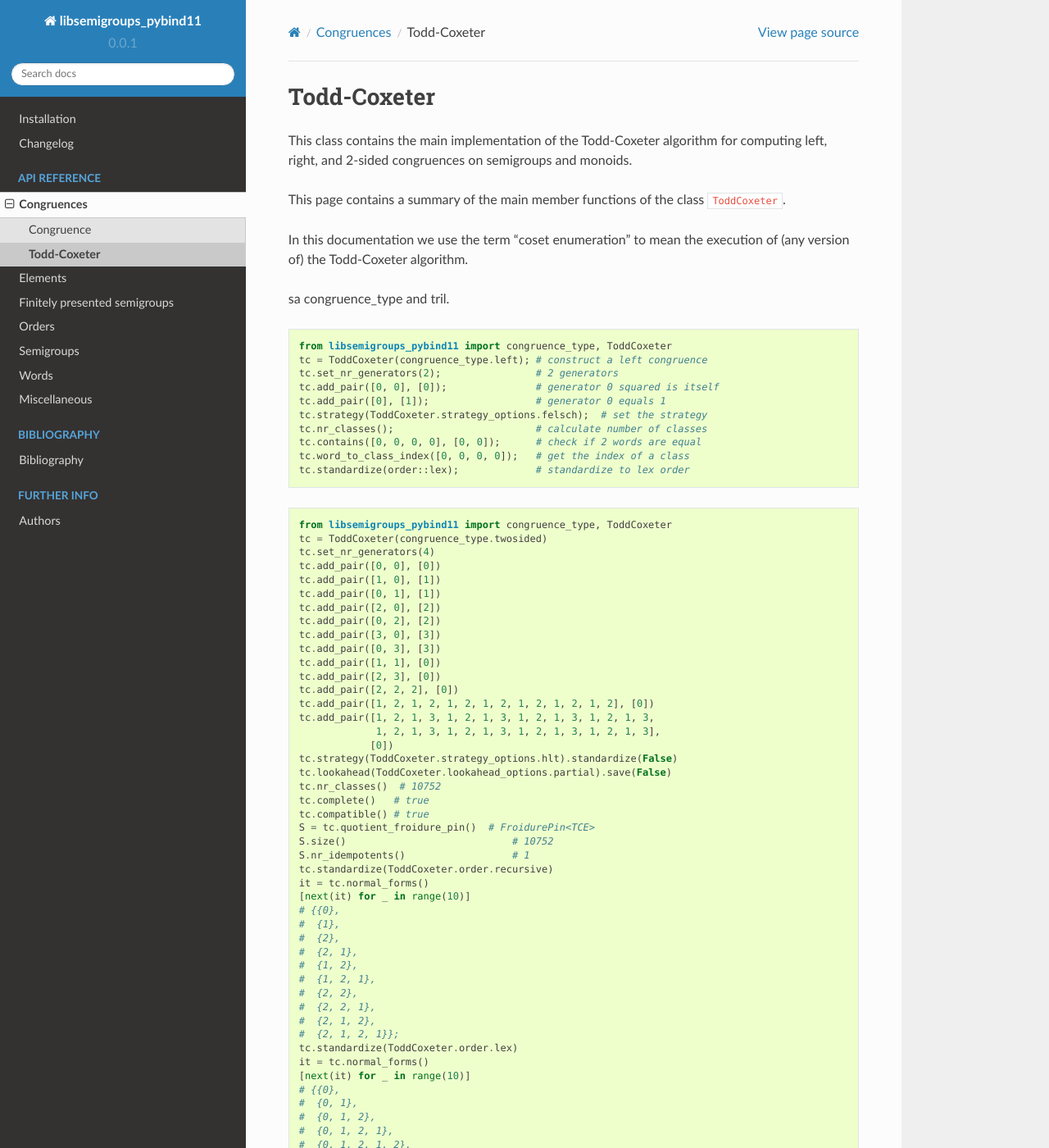
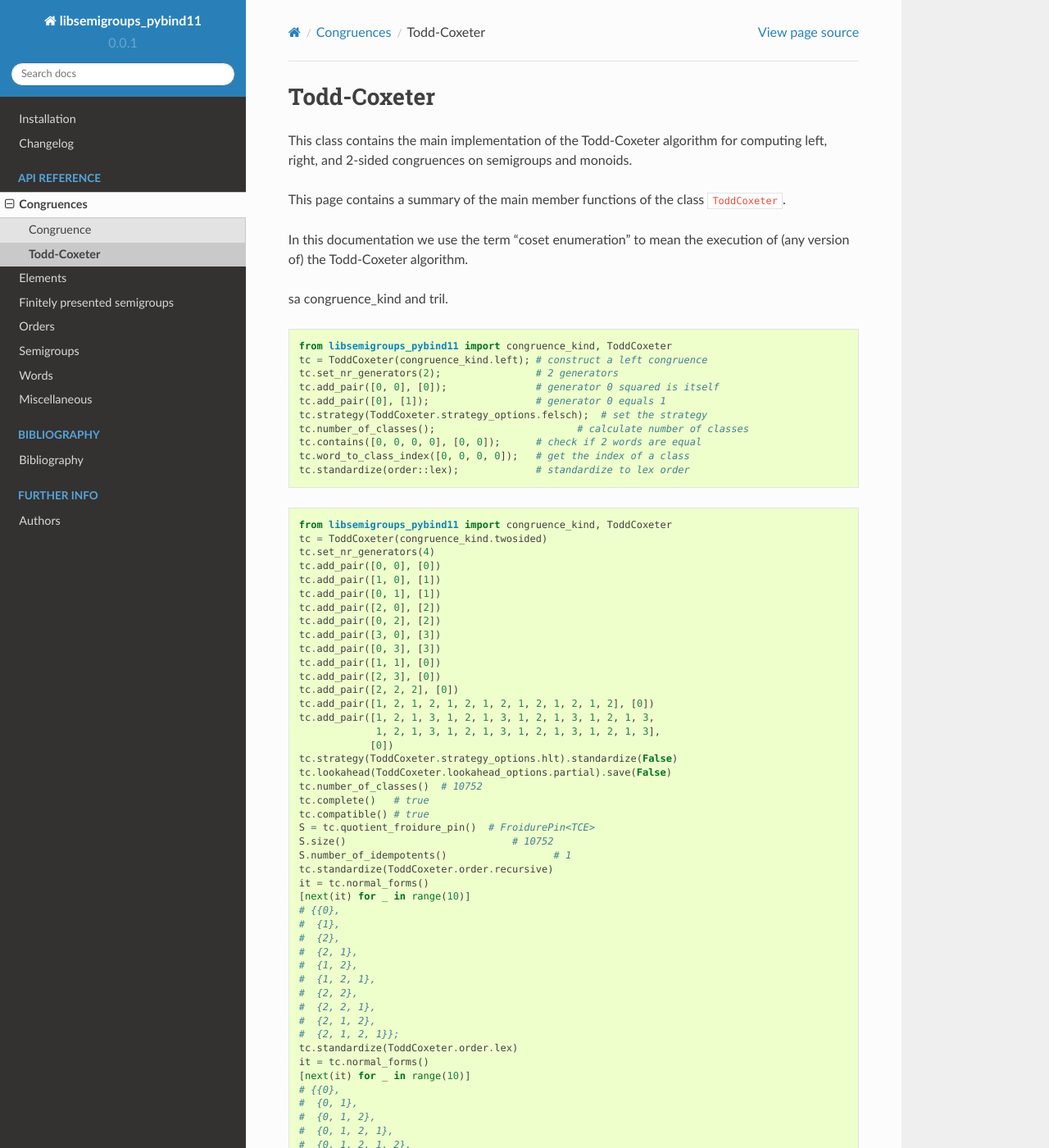
Before and after one commit to libsemigroups/libsemigroups_pybind11, a Sphinx documentation site: the page built from docs/source/api/toddcoxeter.rst, in a window 1280 px wide and 1400 px high. Shown: the whole window at 82% size. Built offline with Sphinx 7.4.7 and the Read the Docs theme 2.0.0, drawn with Linux system fonts in a browser that asks for light colours; pages that are not in the unit, such as notebooks, are missing from menus.

```diff
--- a/docs/source/api/toddcoxeter.rst
+++ b/docs/source/api/toddcoxeter.rst
@@ -19,17 +19,17 @@ This page contains a summary of the main member functions of the class
 In this documentation we use the term "coset enumeration" to mean the
 execution of (any version of) the Todd-Coxeter algorithm.
 
-\sa congruence_type and tril.
+\sa congruence_kind and tril.
 
 .. code-block:: python
 
-   from libsemigroups_pybind11 import congruence_type, ToddCoxeter
-   tc = ToddCoxeter(congruence_type.left); # construct a left congruence
+   from libsemigroups_pybind11 import congruence_kind, ToddCoxeter
+   tc = ToddCoxeter(congruence_kind.left); # construct a left congruence
    tc.set_nr_generators(2);                # 2 generators
    tc.add_pair([0, 0], [0]);               # generator 0 squared is itself
    tc.add_pair([0], [1]);                  # generator 0 equals 1
    tc.strategy(ToddCoxeter.strategy_options.felsch);  # set the strategy
-   tc.nr_classes();                        # calculate number of classes
+   tc.number_of_classes();                        # calculate number of classes
    tc.contains([0, 0, 0, 0], [0, 0]);      # check if 2 words are equal
    tc.word_to_class_index([0, 0, 0, 0]);   # get the index of a class
    tc.standardize(order::lex);             # standardize to lex order
@@ -37,8 +37,8 @@ execution of (any version of) the Todd-Coxeter algorithm.
 
 .. code-block:: python
 
-   from libsemigroups_pybind11 import congruence_type, ToddCoxeter
-   tc = ToddCoxeter(congruence_type.twosided)
+   from libsemigroups_pybind11 import congruence_kind, ToddCoxeter
+   tc = ToddCoxeter(congruence_kind.twosided)
    tc.set_nr_generators(4)
    tc.add_pair([0, 0], [0])
    tc.add_pair([1, 0], [1])
@@ -56,12 +56,12 @@ execution of (any version of) the Todd-Coxeter algorithm.
                [0])
    tc.strategy(ToddCoxeter.strategy_options.hlt).standardize(False)
    tc.lookahead(ToddCoxeter.lookahead_options.partial).save(False)
-   tc.nr_classes()  # 10752
+   tc.number_of_classes()  # 10752
    tc.complete()   # true
    tc.compatible() # true
    S = tc.quotient_froidure_pin()  # FroidurePin<TCE>
    S.size()                            # 10752
-   S.nr_idempotents()                  # 1
+   S.number_of_idempotents()                  # 1
    tc.standardize(ToddCoxeter.order.recursive)
    it = tc.normal_forms()
    [next(it) for _ in range(10)]
--- a/docs/source/congruences.rst
+++ b/docs/source/congruences.rst
@@ -25,7 +25,7 @@ time, or until some condition is met; for further details see, for example,
 
 The "handedness" of a congruence is determined by:
 
-.. doxygenenum:: libsemigroups::congruence_type
+.. doxygenenum:: libsemigroups::congruence_kind
    :project: libsemigroups
 
 The classes in ``libsemigroups`` for congruences are:
--- a/requirements.txt
+++ b/requirements.txt
@@ -3,6 +3,7 @@ packaging==20.4
 pkgconfig==1.5.1
 pybind11==2.6.0
 pyparsing==2.4.7
+pytest==6.2.4
 six==1.15.0
 sphinx_rtd_theme
 sphinx==3.5.4
--- a/setup.py
+++ b/setup.py
@@ -195,7 +195,7 @@ setup(
     ext_modules=ext_modules,
     setup_requires=["pkgconfig>=0.29.2"],
     install_requires=["pybind11>=2.5", "packaging>=20.4"],
-    tests_require=["nose", "tox"],
+    tests_require=["pytest==6.2.4"],
     cmdclass={"build_ext": build_ext},
     zip_safe=False,
 )
```
Also changed, not shown: 11 other files.
